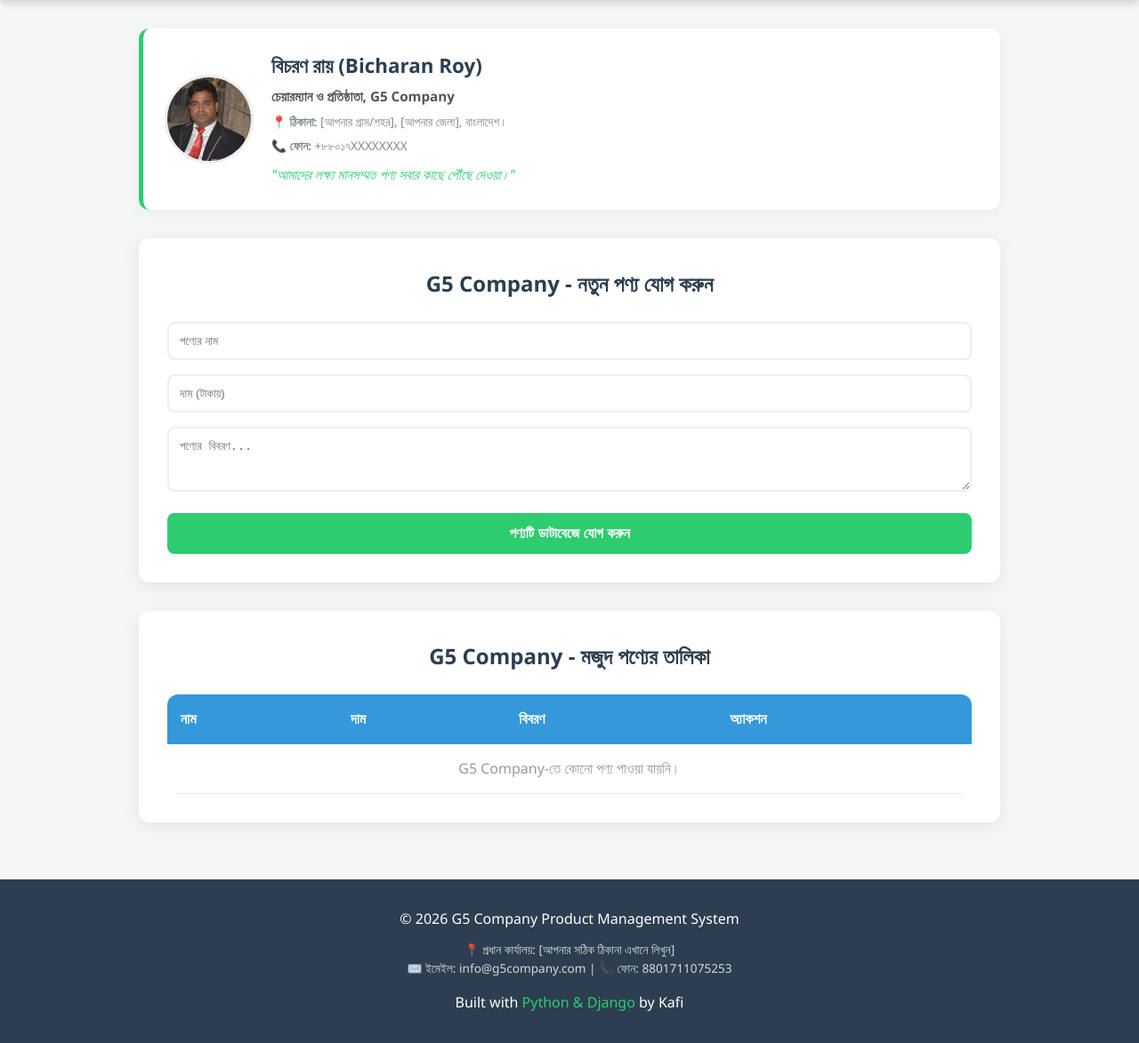
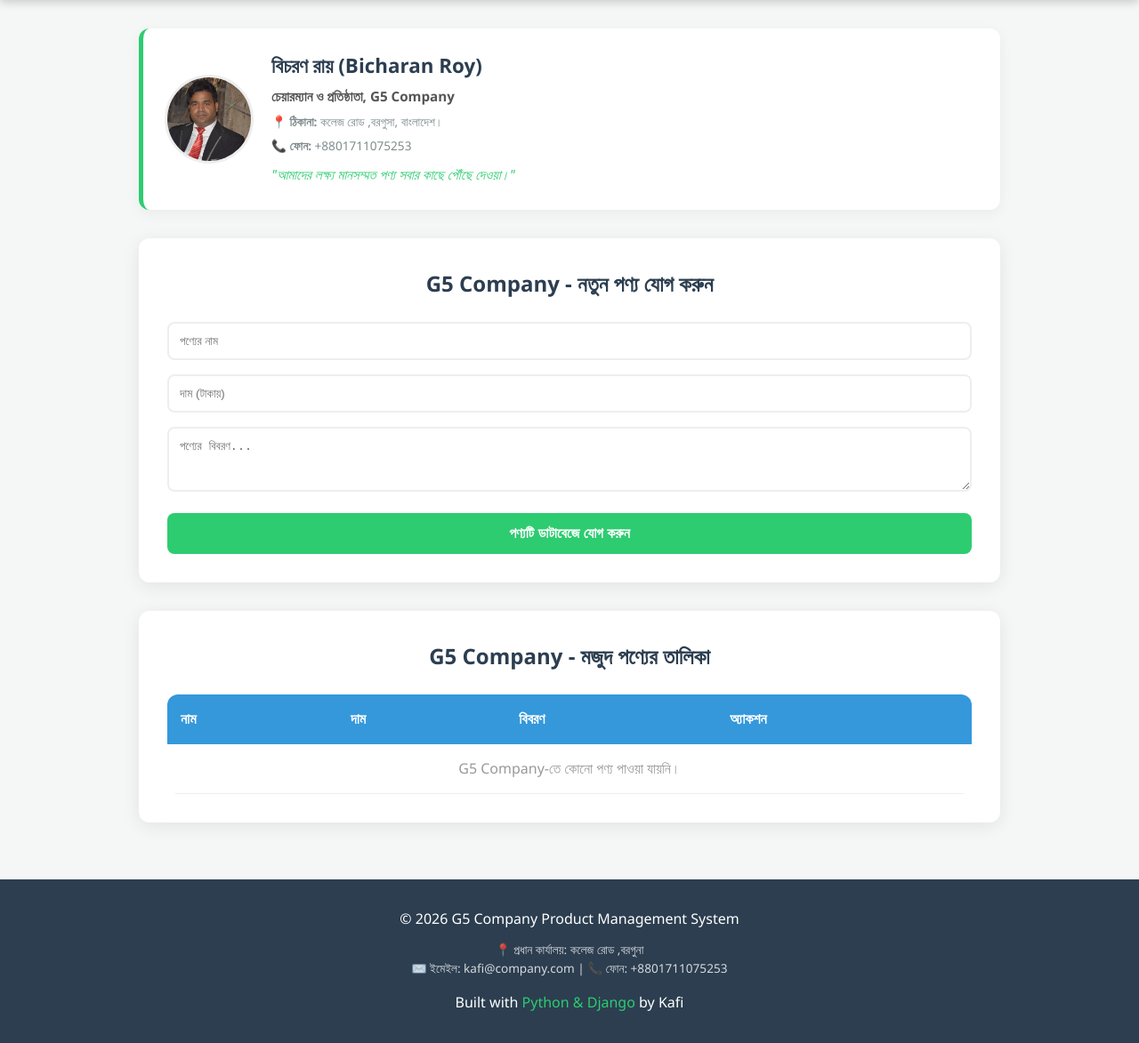
Before and after one commit to kafibisty/kafi_g5, a Django app: page / in a window 1280 px wide. Shown: the part 66-1239 px from the top of the page at 89% size. Run offline with Django 5.2, Linux system fonts and the light colour scheme; a user stored in the database is signed in; data that the repository does not hold is empty.

Commit message:
Added owner address and contact info

```diff
--- a/templates/index.html
+++ b/templates/index.html
@@ -88,8 +88,8 @@
             <div class="owner-info">
                 <h3>বিচরণ রায় (Bicharan Roy)</h3>
                 <p><strong>চেয়ারম্যান ও প্রতিষ্ঠাতা, G5 Company</strong></p>
-                <p class="address-text">📍 <strong>ঠিকানা:</strong> [আপনার গ্রাম/শহর], [আপনার জেলা], বাংলাদেশ।</p>
-                <p class="address-text">📞 <strong>ফোন:</strong> +৮৮০১৭XXXXXXXX</p>
+                <p class="address-text">📍 <strong>ঠিকানা:</strong> কলেজ রোড ,বরগুসা, বাংলাদেশ।</p>
+                <p class="address-text">📞 <strong>ফোন:</strong> +8801711075253</p>
                 <p style="font-style: italic; margin-top: 10px; color: #2ecc71;">"আমাদের লক্ষ্য মানসম্মত পণ্য সবার কাছে পৌঁছে দেওয়া।"</p>
             </div>
         </div>
@@ -145,8 +145,8 @@
     <footer>
         <p>&copy; 2026 G5 Company Product Management System</p>
         <p class="footer-address">
-            📍 প্রধান কার্যালয়: [আপনার সঠিক ঠিকানা এখানে লিখুন] <br>
-            ✉️ ইমেইল: info@g5company.com | 📞 ফোন: 8801711075253
+            📍 প্রধান কার্যালয়: কলেজ রোড ,বরগুনা <br>
+            ✉️ ইমেইল: kafi@company.com | 📞 ফোন: +8801711075253
         </p>
         <p style="margin-top: 15px;">Built with <span style="color:#2ecc71">Python & Django</span> by Kafi</p>
     </footer>
```
